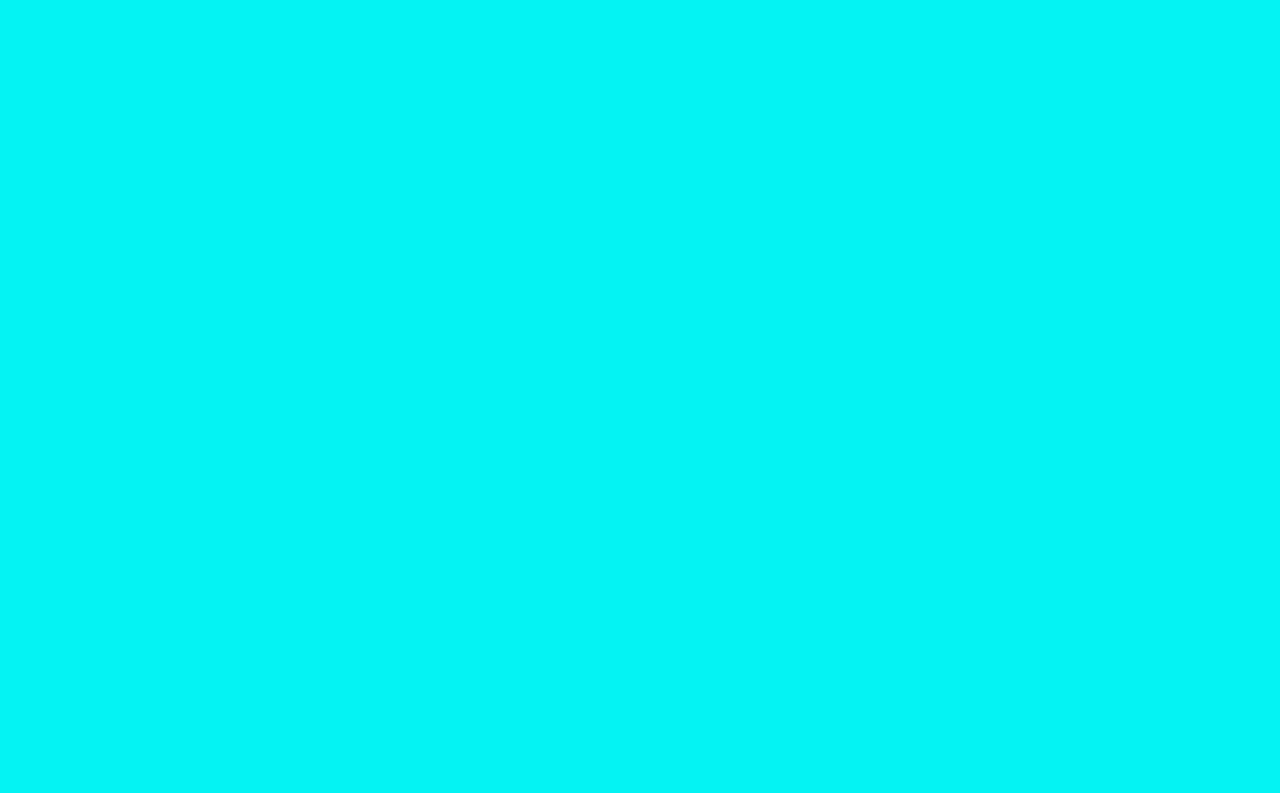
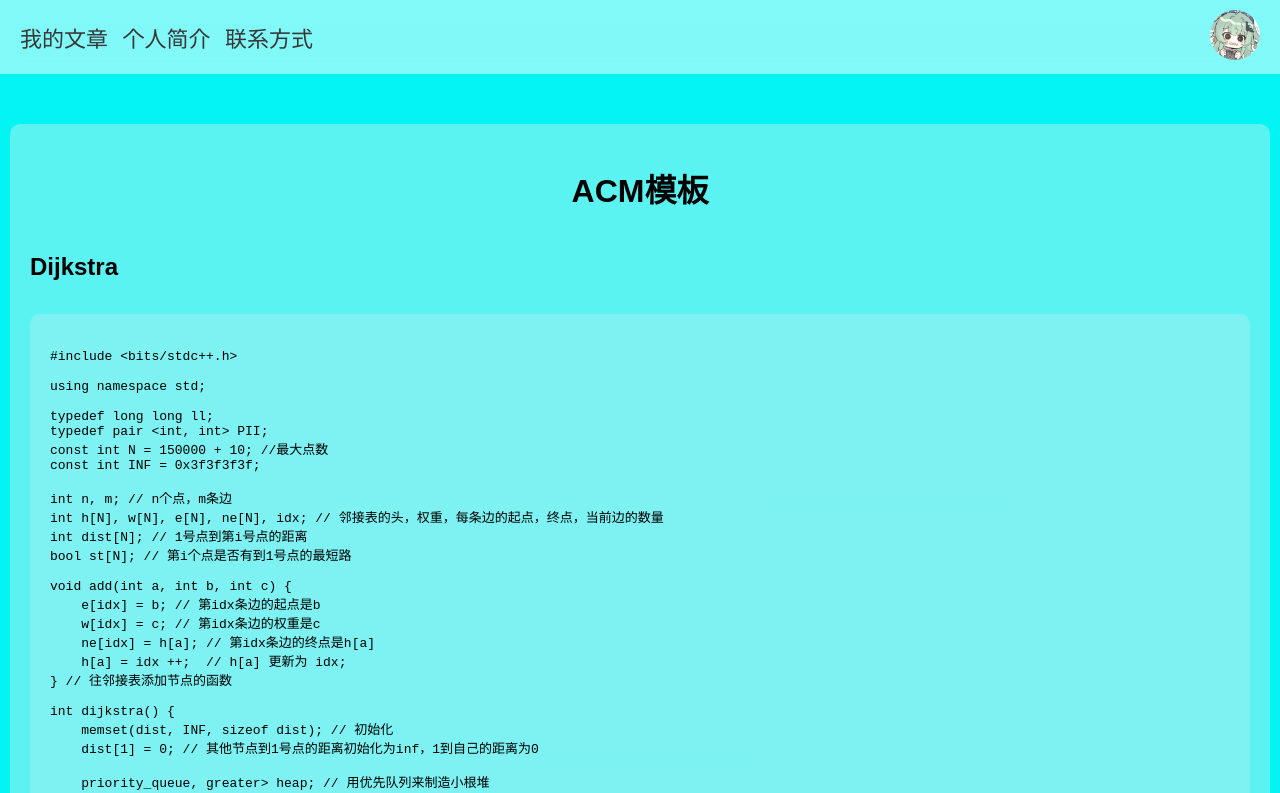
Before and after one commit to indigant/indigant.gihthub.io, a plain HTML site: page myarticle/myarticle.html in a window 1280 px wide. Shown: the top 793 px of the page. Drawn offline with nearby package versions, Linux system fonts and the light colour scheme.

Commit message:
Update myarticle.html

```diff
--- a/myarticle/myarticle.html
+++ b/myarticle/myarticle.html
@@ -1,15 +1,115 @@
 <!DOCTYPE html>
 <html lang="en">
+<head>
+<meta charset="UTF-8">
+<meta name="viewport" content="width=device-width, initial-scale=1.0">
+<title>BLOG OF INDIGANT</title>
+<link rel = "stylesheet" href = "../css/myarticlestyle.css">
+<link rel="stylesheet" href="https://cdn.jsdelivr.net/npm/prismjs@1.28.0/themes/prism.min.css">
+<script src="https://cdn.jsdelivr.net/npm/prismjs@1.28.0/prism.min.js"></script>
+<script src="https://cdn.jsdelivr.net/npm/marked/marked.min.js"></script>
 
-<head>
-    <meta charset="UTF-8">
-    <meta name="viewport" content="width=device-width, initial-scale=1.0">
-    <title>MY ARTICLE</title>
+<script>
+    var markdownText = `# Hello, Markdown!
 
-    <link rel="stylesheet" href="../css/myarticlestyle.css">
+This is an example of **Markdown** content.`;
+
+    var htmlContent = marked(markdownText);
+    document.getElementById('markdown-content').innerHTML = htmlContent;
+</script>
+
 </head>
 
 <body>
+    <div class="topguide">
+        <div>
+            <a href="../index.html">我的文章</a>
+            <a href="#">个人简介</a>
+            <a href="#">联系方式</a>
+        </div>
+        <div>
+            <img class = "Profilephoto" src = "../image/image1.jpg">
+        </div>
+    </div>
+
+    <div class="show">
+        <h1> ACM模板 </h1>
+        <h2>Dijkstra</h2>
+        <pre><code>
+#include &lt;bits/stdc++.h&gt;
+
+using namespace std;
+
+typedef long long ll;
+typedef pair &lt;int, int&gt; PII;
+const int N = 150000 + 10; //最大点数
+const int INF = 0x3f3f3f3f;
+
+int n, m; // n个点，m条边
+int h[N], w[N], e[N], ne[N], idx; // 邻接表的头，权重，每条边的起点，终点，当前边的数量
+int dist[N]; // 1号点到第i号点的距离
+bool st[N]; // 第i个点是否有到1号点的最短路
+
+void add(int a, int b, int c) {
+    e[idx] = b; // 第idx条边的起点是b
+    w[idx] = c; // 第idx条边的权重是c
+    ne[idx] = h[a]; // 第idx条边的终点是h[a]
+    h[a] = idx ++;  // h[a] 更新为 idx;
+} // 往邻接表添加节点的函数
+
+int dijkstra() {
+    memset(dist, INF, sizeof dist); // 初始化
+    dist[1] = 0; // 其他节点到1号点的距离初始化为inf，1到自己的距离为0
+
+    priority_queue<PII, vector<PII>, greater<PII>> heap; // 用优先队列来制造小根堆
+    // 每个元素存放：该节点到1号点的距离，该节点的编号
+    heap.push({0, 1}); // 往优先队列里添加第一号点
+
+    while(heap.size()) {
+        auto t = heap.top(); // 取出堆顶元素
+        heap.pop();
+
+        int ver = t.second, distance = t.first;
+        // ver 就是节点编号，distance是到一号点的距离
+        if(st[ver]) continue;
+        // 如果该节点已经存在最短路，continue
+        for(int i = h[ver]; i != -1; i = ne[i]) {
+            int j = e[i];
+            if(dist[j] > distance + w[i]) {
+                dist[j] = distance + w[i];
+                heap.push({dist[j], j});
+            }
+        } // 用当前这个节点去更新每个节点到1号点的距离
+        st[ver] = true;
+    }
+
+    if(dist[n] == INF) return -1;
+    return dist[n];
+}
+
+int main () {
+    ios::sync_with_stdio(false);
+    cin.tie(0);
+    cout.tie(0);
+
+    cin >> n >> m;
+
+    memset(h, -1, sizeof h); // 初始化头数组
+
+    while(m --) {
+        int a, b, c;
+        cin >> a >> b >> c;
+        add(a, b, c);
+    }
+
+    int t = dijkstra();
+
+    cout << t << endl;
+
+    return 0;
+}
+            </code></pre>
+    </div>
 
 </body>
 
```
